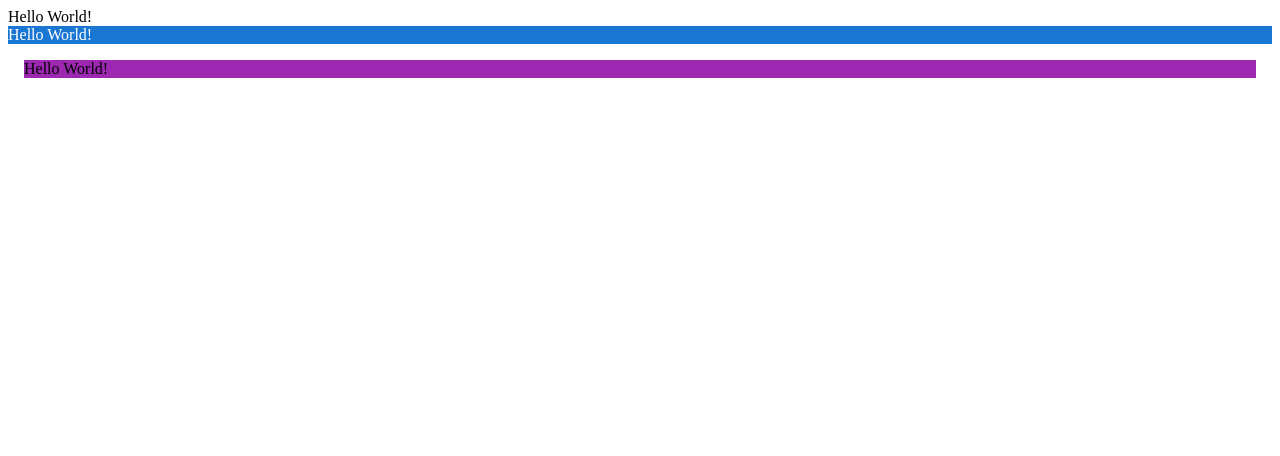
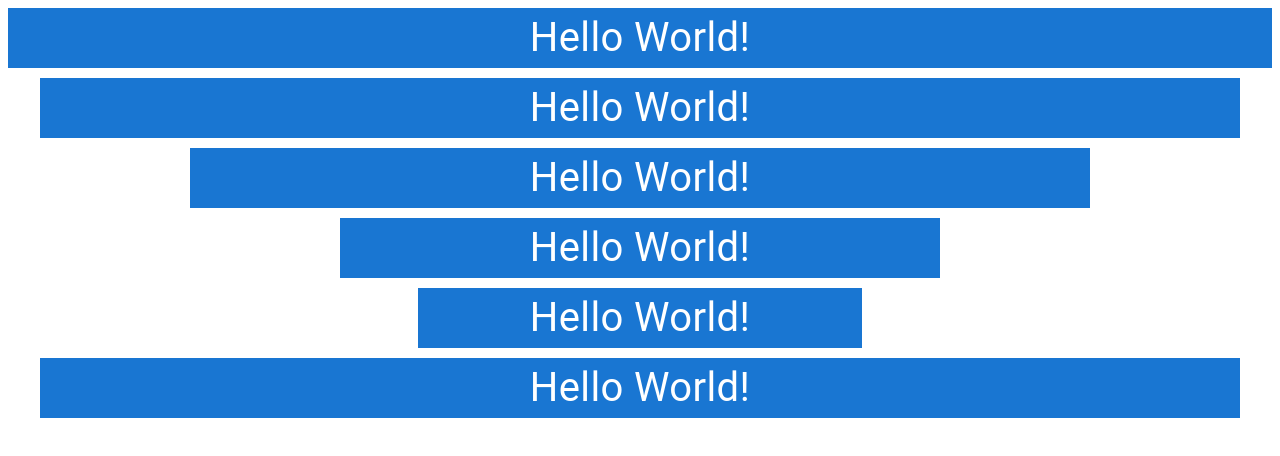
Before and after one commit to Sizzlesina/MUI_course, a React (Vite) app in the folder mui-tutorial/: page / in a window 1280 px wide. Shown: the top 456 px of the page. Built offline with nearby package versions, Linux system fonts and the light colour scheme.

Commit message:
Conatiner layout added

```diff
--- a/mui-tutorial/src/App.jsx
+++ b/mui-tutorial/src/App.jsx
@@ -8,7 +8,9 @@
 // import SwitchExamples from "./components/SwitchExamples";
 // import SelectExamples from "./components/SelectExamples";
 // import AutoCompleteExamples from "./components/AutoCompleteExamples";
-import LayoutBox from "./layouts/LayoutBox";
+// import LayoutBox from "./layouts/LayoutBox";
+// import LayoutStack from "./layouts/LayoutStack";
+import LayoutContainer from "./layouts/LayoutContainer";
 
 function App() {
   return (
@@ -22,7 +24,9 @@ function App() {
       {/* <RatingExamples /> */}
       {/* <SelectExamples /> */}
       {/* <AutoCompleteExamples /> */}
-      <LayoutBox />
+      {/* <LayoutBox /> */}
+      {/* <LayoutStack /> */}
+      <LayoutContainer />
     </div>
   );
 }
--- /dev/null
+++ b/mui-tutorial/src/layouts/LayoutContainer.jsx
@@ -0,0 +1,42 @@
+/** @format */
+
+import { Container, Typography } from "@mui/material";
+
+function LayoutContainer() {
+  return (
+    <div>
+      <Container maxWidth={"xl"} sx={{ bgcolor: "primary.main", mb: "10px" }}>
+        <Typography color={"white"} fontSize={40} align='center'>
+          Hello World!
+        </Typography>
+      </Container>
+      <Container maxWidth={"lg"} sx={{ bgcolor: "primary.main", mb: "10px" }}>
+        <Typography color={"white"} fontSize={40} align='center'>
+          Hello World!{" "}
+        </Typography>
+      </Container>
+      <Container maxWidth={"md"} sx={{ bgcolor: "primary.main", mb: "10px" }}>
+        <Typography color={"white"} fontSize={40} align='center'>
+          Hello World!{" "}
+        </Typography>
+      </Container>
+      <Container maxWidth={"sm"} sx={{ bgcolor: "primary.main", mb: "10px" }}>
+        <Typography color={"white"} fontSize={40} align='center'>
+          Hello World!{" "}
+        </Typography>
+      </Container>
+      <Container maxWidth={"xs"} sx={{ bgcolor: "primary.main", mb: "10px" }}>
+        <Typography color={"white"} fontSize={40} align='center'>
+          Hello World!{" "}
+        </Typography>
+      </Container>
+      <Container fixed sx={{ bgcolor: "primary.main" }}>
+        <Typography color={"white"} fontSize={40} align='center'>
+          Hello World!{" "}
+        </Typography>
+      </Container>
+    </div>
+  );
+}
+
+export default LayoutContainer;
```
Also changed, not shown: mui-tutorial/src/layouts/LayoutGrid.jsx (added, +9 -0 lines), 1 other file (tests, documents, lock files or other folders).
